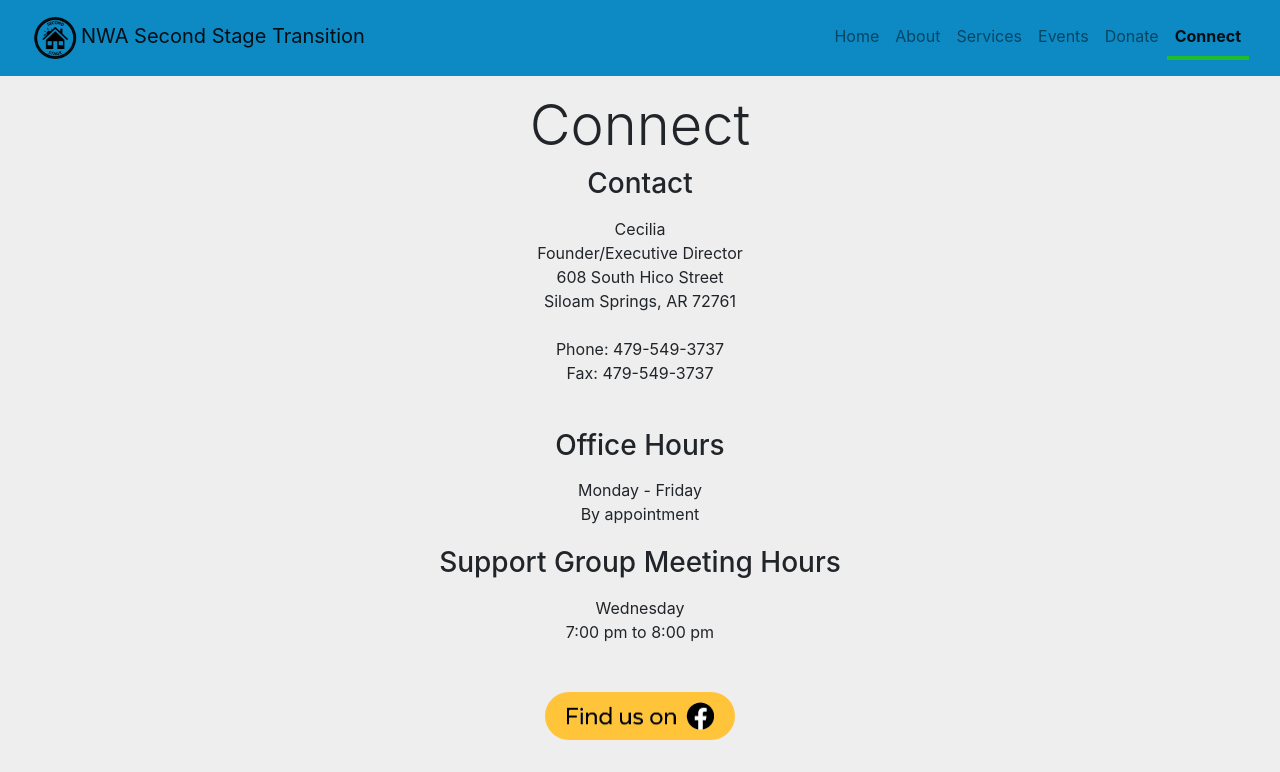
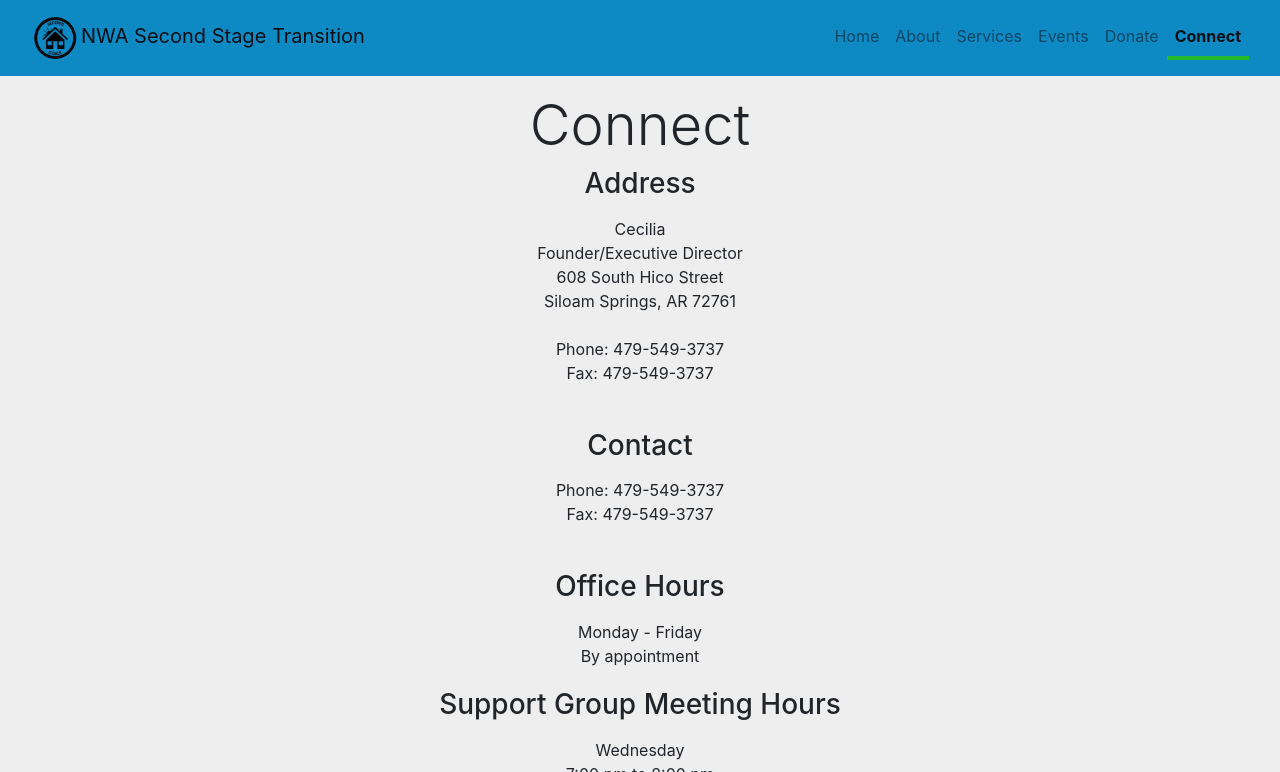
Before and after one commit to nwa-second-stage-transition/nwa-second-stage-transition.github.io, a Jekyll site: the page connect.html, which Jekyll copies as it is, in a window 1280 px wide and 900 px high, cut to the strip 0-772 px from the top of the window. Built offline with Jekyll 4.4.1, drawn with Linux system fonts in a browser that asks for light colours; nearby versions of some CDN libraries.

Commit message:
Update connect.html

```diff
--- a/connect.html
+++ b/connect.html
@@ -95,7 +95,7 @@
     <div class="row">
       <div class="col-sm-12 col-md-12">
         <h3 class="text-center">
-          Contact
+          Address
         </h3>
         <p class="lead">
           <div class="pb-1">
@@ -111,6 +111,22 @@
     </div>
   </div>
   <br />
+  <div class="d-flex text-center container justify-content-center">
+    <div class="row">
+      <div class="col-sm-12 col-md-12">
+        <h3 class="text-center">
+          Contact
+        </h3>
+        <p class="lead">
+          <div class="pb-1">
+          Phone: 479-549-3737<br>
+          Fax: 479-549-3737<br>
+          </div>
+        </p>
+      </div>
+    </div>
+  </div>
+  <br>
   <div class="d-flex text-center container justify-content-center">
     <div class="row">
       <div class="col-sm-12 col-md-12">
```
